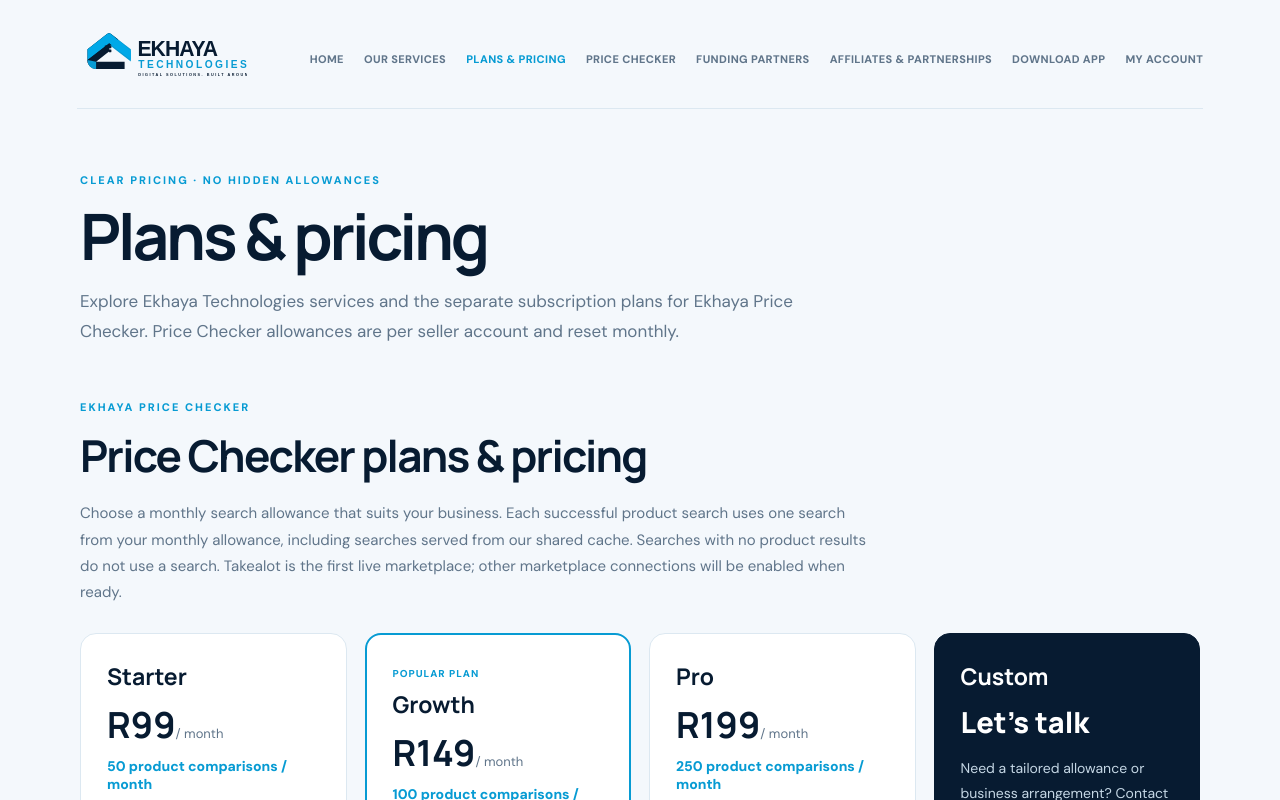
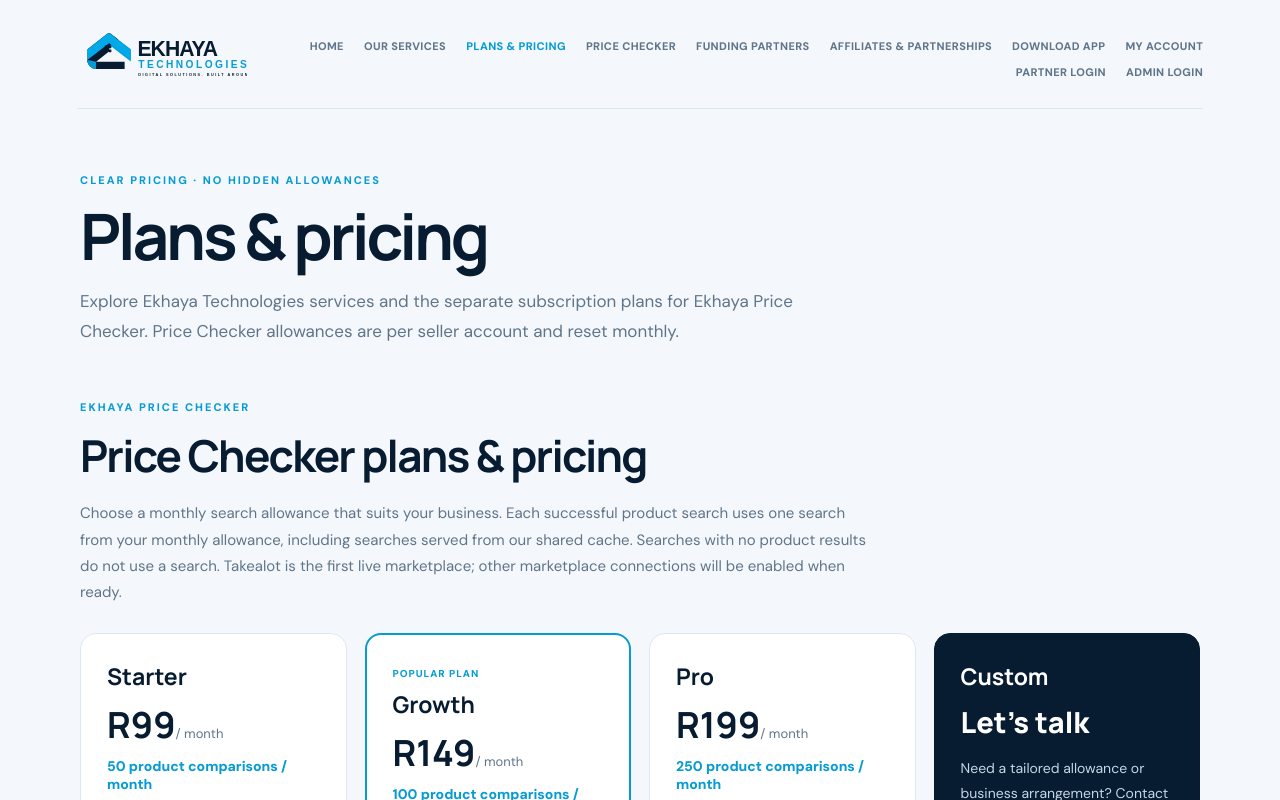
Before and after one commit to Luxolog/ekhaya-commerce-platform, a Next.js app: page /pricing in a window 1280 px wide. Shown: the top 800 px of the page. Built offline with nearby package versions, Linux system fonts and the light colour scheme.

Commit message:
Add partner and admin login links to main navigation

```diff
--- a/src/components/SiteHeader.tsx
+++ b/src/components/SiteHeader.tsx
@@ -10,6 +10,8 @@ const links = [
   { href: "/affiliates-partnerships/", label: "AFFILIATES & PARTNERSHIPS", key: "affiliates-partnerships" },
   { href: "/download/", label: "DOWNLOAD APP", key: "download" },
   { href: "/account/", label: "MY ACCOUNT", key: "account" },
+  { href: "/partner/account/", label: "PARTNER LOGIN", key: "partner-account" },
+  { href: "/admin/account/", label: "ADMIN LOGIN", key: "admin-account" },
 ];
 
 export default function SiteHeader({ active = "" }: { active?: string }) {
```
